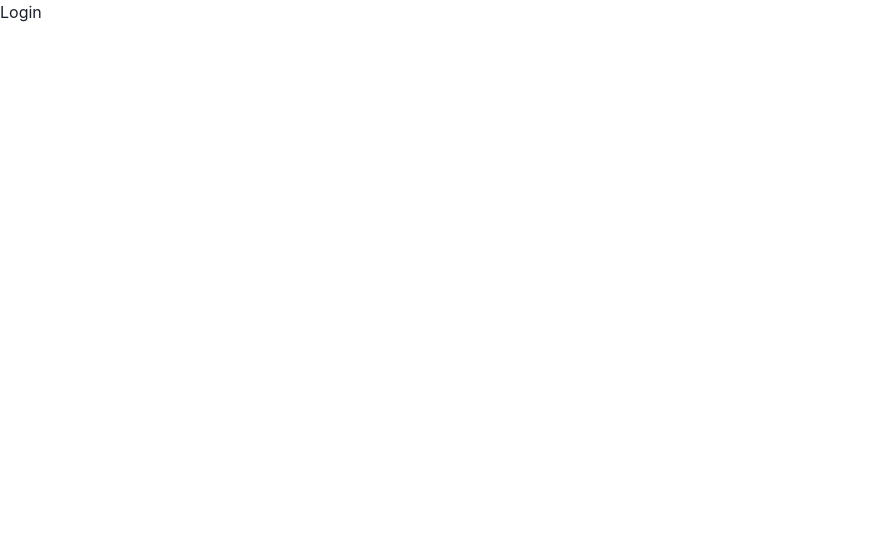
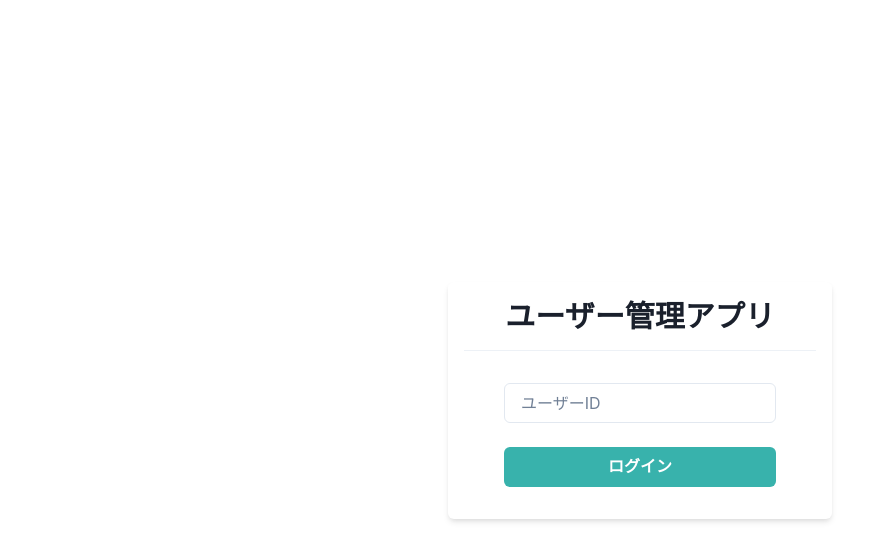
Before and after one commit to bamboo-wood/react_chakra_ui, a React (Create React App) app: page / in a window 1280 px wide. Shown: the top 560 px of the page, without its empty margins (0-894 px from the left). Built offline with nearby package versions, Linux system fonts and the light colour scheme.

Commit message:
feat: Implement login component functionality

```diff
--- a/src/components/organisms/layout/Header.tsx
+++ b/src/components/organisms/layout/Header.tsx
@@ -15,7 +15,10 @@
     () => navigate("/home/user_management"),
     [navigate]
   );
-  const onClickSetting = useCallback(() => navigate("/home/setting"), []);
+  const onClickSetting = useCallback(
+    () => navigate("/home/setting"),
+    [navigate]
+  );
 
   return (
     <>
--- a/src/components/pages/Login.tsx
+++ b/src/components/pages/Login.tsx
@@ -1,9 +1,29 @@
+import {
+  Box,
+  Button,
+  Divider,
+  Flex,
+  Heading,
+  Input,
+  Stack,
+} from "@chakra-ui/react";
 import { FC, memo } from "react";
 
 export const Login: FC = memo(() => {
   return (
-    <div>
-      <h1>Login</h1>
-    </div>
+    <Flex align={"center"} justify={"center"} height={"100vh"}>
+      <Box bg={"white"} w={"sm"} p={4} borderRadius={"md"} shadow={"md"}>
+        <Heading as={"h2"} size={"lg"} textAlign={"center"}>
+          ユーザー管理アプリ
+        </Heading>
+        <Divider my={4} />
+        <Stack spacing={6} py={4} px={10}>
+          <Input placeholder="ユーザーID" />
+          <Button bg={"teal.400"} color={"white"} _hover={{ opacity: 0.8 }}>
+            ログイン
+          </Button>
+        </Stack>
+      </Box>
+    </Flex>
   );
 });
```
